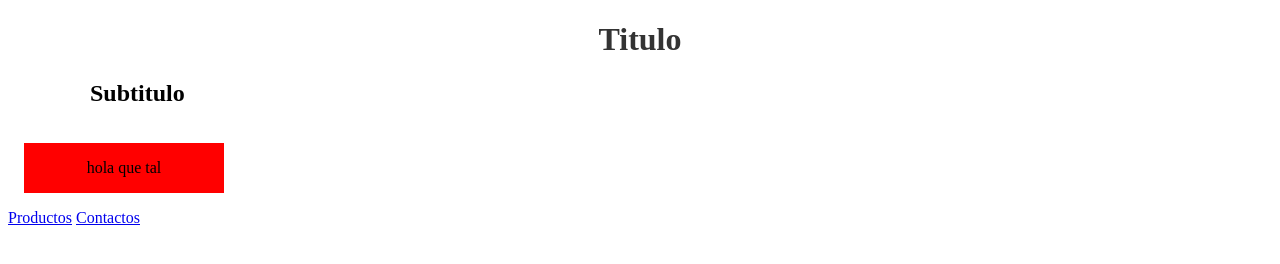
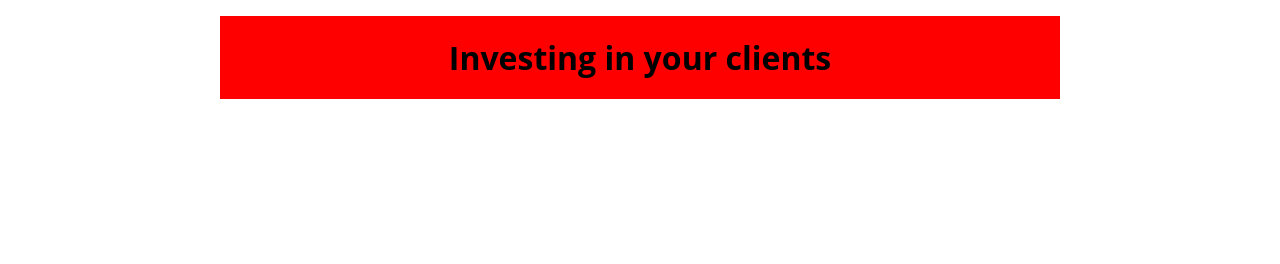
Before and after one commit to Zhihangggg/DAM1M04-Exercici002, a plain HTML site: page index.html in a window 1280 px wide. Drawn offline with Linux system fonts and the light colour scheme.

Commit message:
Muchos cambios

```diff
--- a/global.css
+++ b/global.css
@@ -1,26 +1,22 @@
-    .contenidor {
-      max-width: 1100px;
-      margin: auto;
-    }
-
-
-    h1 {
-      text-align: center;
-      color: #333;
-    }
-
-    p {
-      margin-bottom: 16px;
-    }
-
-    .explica {
-      color: red;
-    }
-
-    .box{
-      display: inline-block;
-      width: 200px;
-      margin: 1em;
-      background-color: red;
-      text-align: center;
-    }
+body {
+    font-family: "Open Sans";
+    margin: 0;
+    padding: 0;
+}
+.autocenterContainer {
+    max-width: 800px;     /* amplada màxima */
+    margin: auto;         /* centra horitzontalment */
+    background: red;
+    padding: 20px;
+}
+.titleContainer {
+    align-items: center;
+    display: flex;
+    flex-direction: column;
+    margin-bottom: 1em;
+    margin-top: 1em;
+}
+.titleContainer > h1 {
+    box-sizing: border-box;
+    margin: 0;
+}
--- a/index.html
+++ b/index.html
@@ -1,3 +1,5 @@
+
+
 <!DOCTYPE html>
 <html lang="en">
 
@@ -5,19 +7,11 @@
     <link rel="stylesheet" href="global.css">
     <meta charset="UTF-8">
     <meta name="viewport" content="width=device-width, initial-scale=1.0">
-    <title>Document</title>
+    <title>Inicio</title>
 </head>
 <body>
-    <div class="contenidor">
-    <h1>Titulo</h1>
-    <h2>Subtitulo</h2>
-    </div>
-    <div class="box">
-    <p>hola que tal</p>
-    </div>
-    <div>
-    <a href="productes.html">Productos</a>
-    <a href="contacte.html">Contactos</a>
+   <div class="autocenterContainer titleContainer">
+        <h1>Investing in your clients</h1>
     </div>
 </body>
 </html>
```
